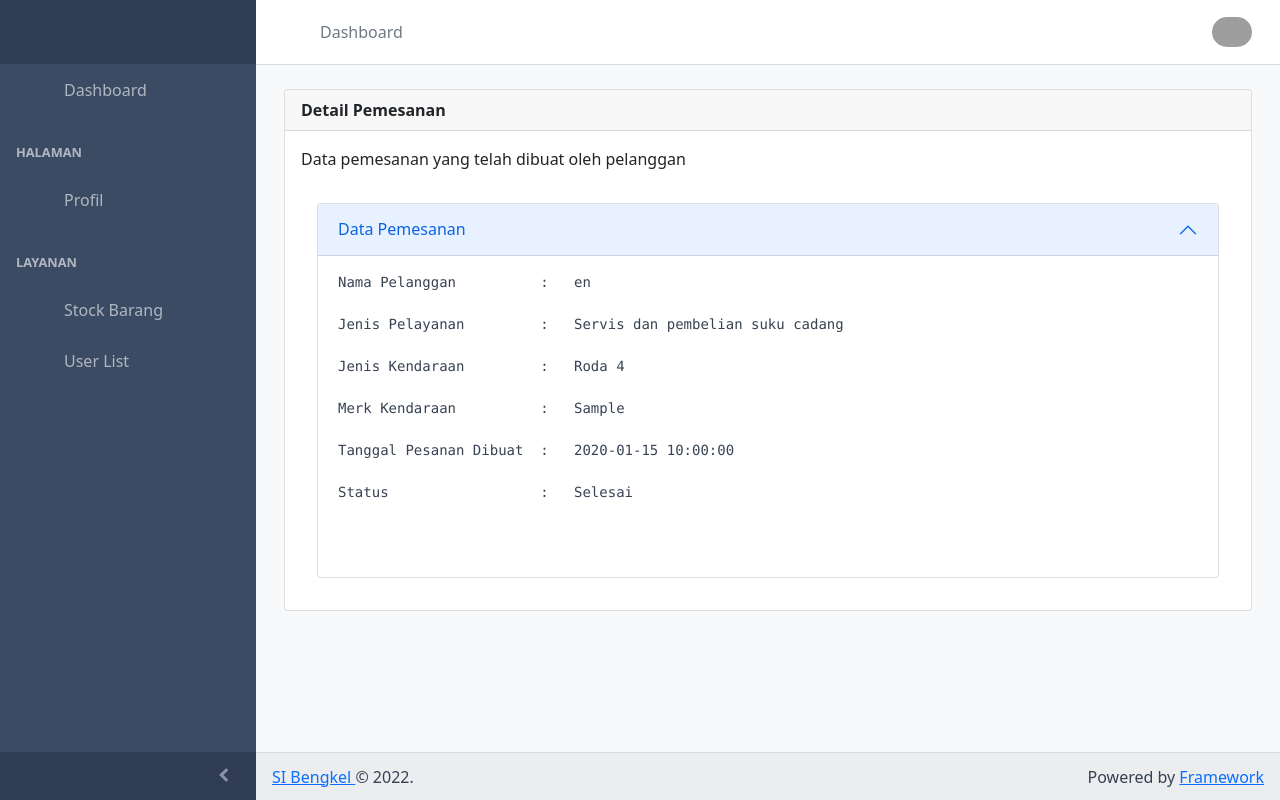
After one commit to mamamoy/uas-framework, a CodeIgniter 4 app: template app/Views/detail.php in a window 1280 px wide. The commit adds this page. Run offline with PHP 8.4 and a stand-in for CodeIgniter, Linux system fonts and the light colour scheme; the template is opened without the code that fills it: most values are stand-ins (such as "Sample title", 1, 10 or a date in 2020); some libraries are stand-ins or nearby versions; grey boxes are pictures that could not be loaded.

Commit message:
penambahan

```diff
--- a/app/Config/Routes.php
+++ b/app/Config/Routes.php
@@ -98,6 +98,7 @@ $routes->group('', ['filter' => 'auth:Role,2'], function ($routes) {
     $routes->get('/dashboard', 'Pelanggan::index/$1'); // CUSTOMER DASHBOARD
     $routes->match(['get', 'post'], '/profile', 'Auth::profile');
     $routes->get('/servis', 'Pelanggan::servis');
+    $routes->get('/detail/(:segment)', 'Pelanggan::detail/$1');
     $routes->match(['get', 'post'], 'BuatTransaksi', 'Pelanggan::BuatTransaksi');
 });
 
--- a/app/Views/dashboard.php
+++ b/app/Views/dashboard.php
@@ -38,8 +38,8 @@
                                                     echo 'Selesai';
                                                 } ?></td>
                                             <td class="text-end">
-                                                <a type="button" class="btn btn-outline-primary" href="">
-                                                    Info
+                                                <a type="button" class="btn btn-outline-primary" href="<?= base_url('/detail/' . $p['id']) ?>">
+                                                    Detail
                                                 </a>
                                             </td>
                                         </tr>
--- /dev/null
+++ b/app/Views/detail.php
@@ -0,0 +1,59 @@
+<?= $this->extend('templates/index.php'); ?>
+
+<?= $this->section('content'); ?>
+
+<div class="body flex-grow-1 px-3">
+    <div class="container-lg">
+        <div class="row">
+            <div class="col-md-12">
+                <div class="card mb-4">
+                    <div class="card-header fw-bold">Detail Pemesanan
+                    </div>
+                    <div class="card-body">
+                        <p>Data pemesanan yang telah dibuat oleh pelanggan</p>
+                        <div class="tab-content rounded-bottom">
+                            <div class="tab-pane p-3 active preview" role="tabpanel" id="preview-668">
+                                <div class="accordion" id="accordionExample">
+                                    <div class="accordion-item">
+                                        <h2 class="accordion-header" id="headingOne">
+                                            <button class="accordion-button" type="button" data-coreui-toggle="collapse" data-coreui-target="#collapseOne" aria-expanded="true" aria-controls="collapseOne">
+                                                Data Pemesanan
+                                            </button>
+                                        </h2>
+                                        <div id="collapseOne" class="accordion-collapse collapse show" aria-labelledby="headingOne" data-coreui-parent="#accordionExample">
+                                            <div class="accordion-body">
+                                                <pre>
+Nama Pelanggan          :   <?php echo $pesanan['nama_pelanggan'] ?><br>
+Jenis Pelayanan         :   <?php if ($pesanan['jenis_pelayanan'] == 1) {
+                                echo 'Servis';
+                            } else {
+                                echo 'Servis dan pembelian suku cadang';
+                            } ?><br>
+Jenis Kendaraan         :   <?php if ($pesanan['jenis_kendaraan'] == 1) {
+                                echo 'Roda 2';
+                            } else {
+                                echo 'Roda 4';
+                            } ?><br>
+Merk Kendaraan          :   <?php echo $pesanan['merk_kendaraan'] ?><br>
+Tanggal Pesanan Dibuat  :   <?php echo $pesanan['created_at'] ?><br>
+Status                  :   <?php if ($pesanan['status'] == 1) {
+                                echo 'Menunggu';
+                            } else {
+                                echo 'Selesai';
+                            } ?><br>
+                                        </pre>
+                                            </div>
+                                        </div>
+                                    </div>
+                                </div>
+                            </div>
+                        </div>
+                    </div>
+                </div>
+            </div>
+            <!-- /.col-->
+        </div>
+    </div>
+</div>
+
+<?= $this->endSection(); ?>
```
Also changed, not shown: app/Controllers/Pelanggan.php (+10 -0 lines).
